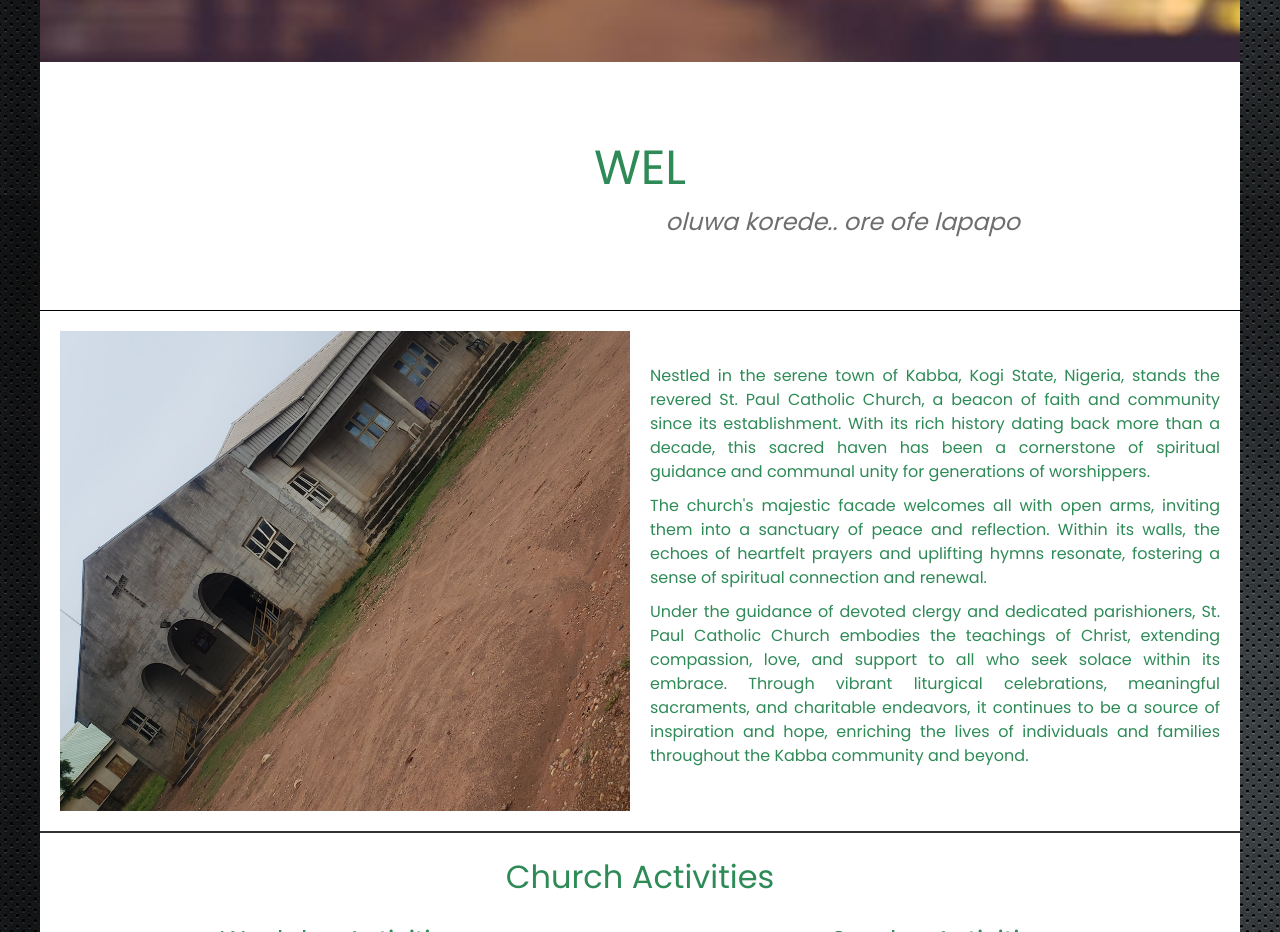
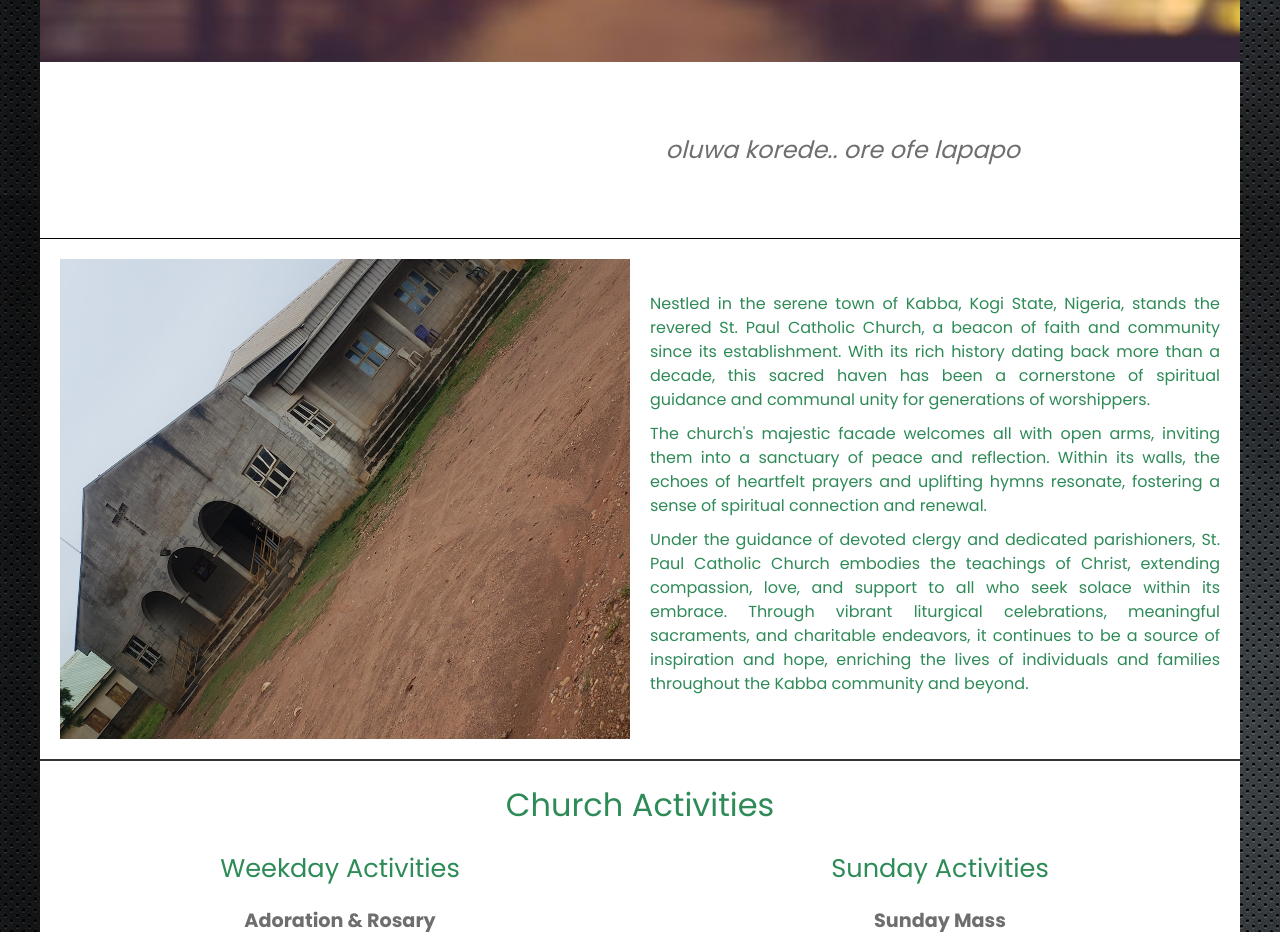
Before and after one commit to ekojodu/stpaulkorede, a plain HTML site: page index.html in a window 1280 px wide. Shown: the part 885-1817 px from the top of the page. Drawn offline with nearby package versions, Linux system fonts and the light colour scheme; a script that the page names is missing.

Commit message:
removed welcome

```diff
--- a/index.html
+++ b/index.html
@@ -179,9 +179,9 @@
 				<div class="container">
 					<div class="welcome-container">
 						<div class="welcome-text">
-							<div id="text-container">
+							<!-- <div id="text-container">
 								<span id="dynamic-text"></span>
-							</div>
+							</div> -->
 							<div class="marquee">
 								<p>
 									<i>oluwa korede.. ore ofe lapapo</i>
```
